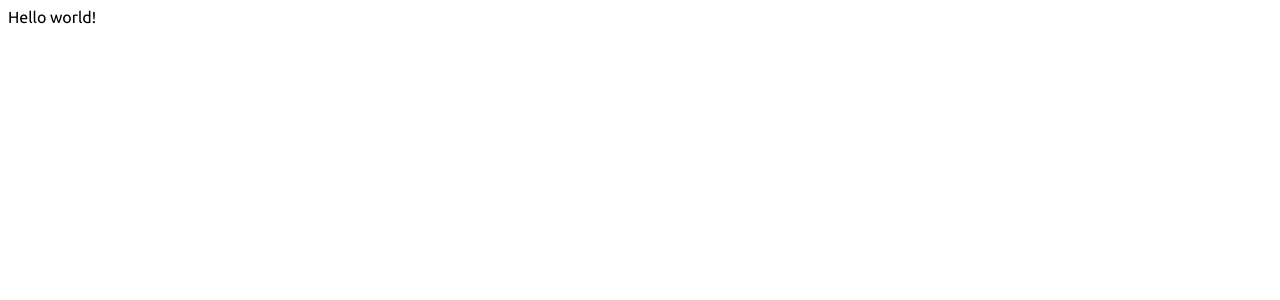
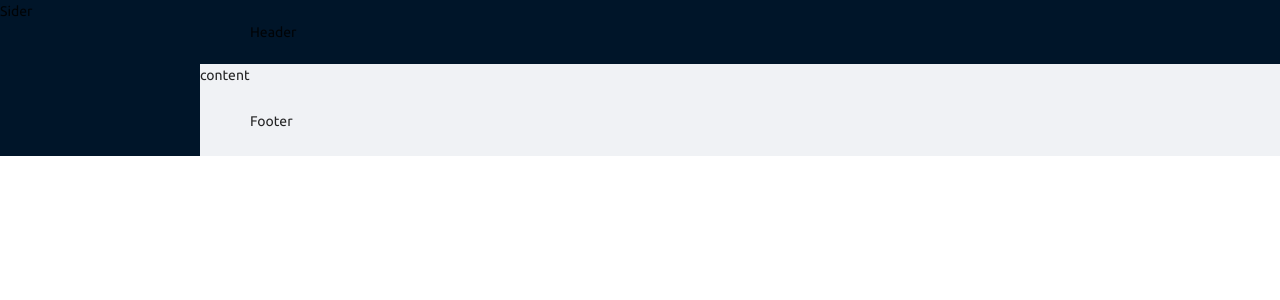
Before and after one commit to cojamru/konjak, a React (Vite) app in the folder client/: page / in a window 1280 px wide. Shown: the top 300 px of the page. Built offline with nearby package versions, Linux system fonts and the light colour scheme.

Commit message:
feat(client): basic app layout (#7)

```diff
--- a/client/src/index.tsx
+++ b/client/src/index.tsx
@@ -1,13 +1,22 @@
 import React from 'react';
 
+import 'antd/dist/antd.css';
 import './index.scss';
 
 import { createRoot } from 'react-dom/client';
+
+import { CMSLayout } from 'src/layouts';
 
 const rootElement = document.getElementById('app-root');
 
 if (rootElement) {
   const reactRoot = createRoot(rootElement);
 
-  reactRoot.render(<React.StrictMode>Hello world!</React.StrictMode>);
+  reactRoot.render(
+    <React.StrictMode>
+      <CMSLayout>
+        <div>content</div>
+      </CMSLayout>
+    </React.StrictMode>,
+  );
 }
--- /dev/null
+++ b/client/src/layouts/CMSLayout/CMSLayout.module.scss
@@ -0,0 +1,3 @@
+.CMSLayout{
+
+}
--- /dev/null
+++ b/client/src/layouts/CMSLayout/CMSLayout.tsx
@@ -0,0 +1,27 @@
+import { Layout } from 'antd';
+
+import style from './CMSLayout.module.scss';
+import { CMSLayoutHeader, CMSLayoutFooter, CMSLayoutSider } from './components';
+
+const { Content } = Layout;
+
+type PropsType = {
+  children: React.ReactNode;
+};
+
+export const CMSLayout: React.FC<PropsType> = props => {
+  const { children } = props;
+
+  return (
+    <Layout className={style.CMSLayout}>
+      <CMSLayoutSider />
+      <Layout>
+        <CMSLayoutHeader />
+
+        <Content>{children}</Content>
+
+        <CMSLayoutFooter />
+      </Layout>
+    </Layout>
+  );
+};
--- /dev/null
+++ b/client/src/layouts/CMSLayout/components/CMSLayoutFooter.module.scss
@@ -0,0 +1,3 @@
+.CMSLayoutFooter{
+
+}
--- /dev/null
+++ b/client/src/layouts/CMSLayout/components/CMSLayoutFooter.tsx
@@ -0,0 +1,13 @@
+import { Layout } from 'antd';
+
+import style from './CMSLayoutFooter.module.scss';
+
+const { Footer } = Layout;
+
+type PropsType = {
+  //
+};
+
+export const CMSLayoutFooter: React.FC<PropsType> = () => {
+  return <Footer className={style.CMSLayoutFooter}>Footer</Footer>;
+};
--- /dev/null
+++ b/client/src/layouts/CMSLayout/components/CMSLayoutHeader.module.scss
@@ -0,0 +1,3 @@
+.CMSLayoutHeader{
+
+}
--- /dev/null
+++ b/client/src/layouts/CMSLayout/components/CMSLayoutHeader.tsx
@@ -0,0 +1,13 @@
+import { Layout } from 'antd';
+
+import style from './CMSLayoutHeader.module.scss';
+
+type PropsType = {
+  //
+};
+
+const { Header } = Layout;
+
+export const CMSLayoutHeader: React.FC<PropsType> = () => {
+  return <Header className={style.CMSLayoutHeader}>Header</Header>;
+};
--- /dev/null
+++ b/client/src/layouts/CMSLayout/components/CMSLayoutSider.module.scss
@@ -0,0 +1,3 @@
+.CMSLayoutSider{
+
+}
--- /dev/null
+++ b/client/src/layouts/CMSLayout/components/CMSLayoutSider.tsx
@@ -0,0 +1,13 @@
+import { Layout } from 'antd';
+
+import style from './CMSLayoutSider.module.scss';
+
+const { Sider } = Layout;
+
+type PropsType = {
+  //
+};
+
+export const CMSLayoutSider: React.FC<PropsType> = () => {
+  return <Sider className={style.CMSLayoutSider}>Sider</Sider>;
+};
--- /dev/null
+++ b/client/src/layouts/CMSLayout/components/index.ts
@@ -0,0 +1,3 @@
+export * from './CMSLayoutFooter';
+export * from './CMSLayoutHeader';
+export * from './CMSLayoutSider';
--- /dev/null
+++ b/client/src/layouts/CMSLayout/index.ts
@@ -0,0 +1 @@
+export * from './CMSLayout';
--- /dev/null
+++ b/client/src/layouts/index.ts
@@ -0,0 +1 @@
+export * from './CMSLayout';
```
